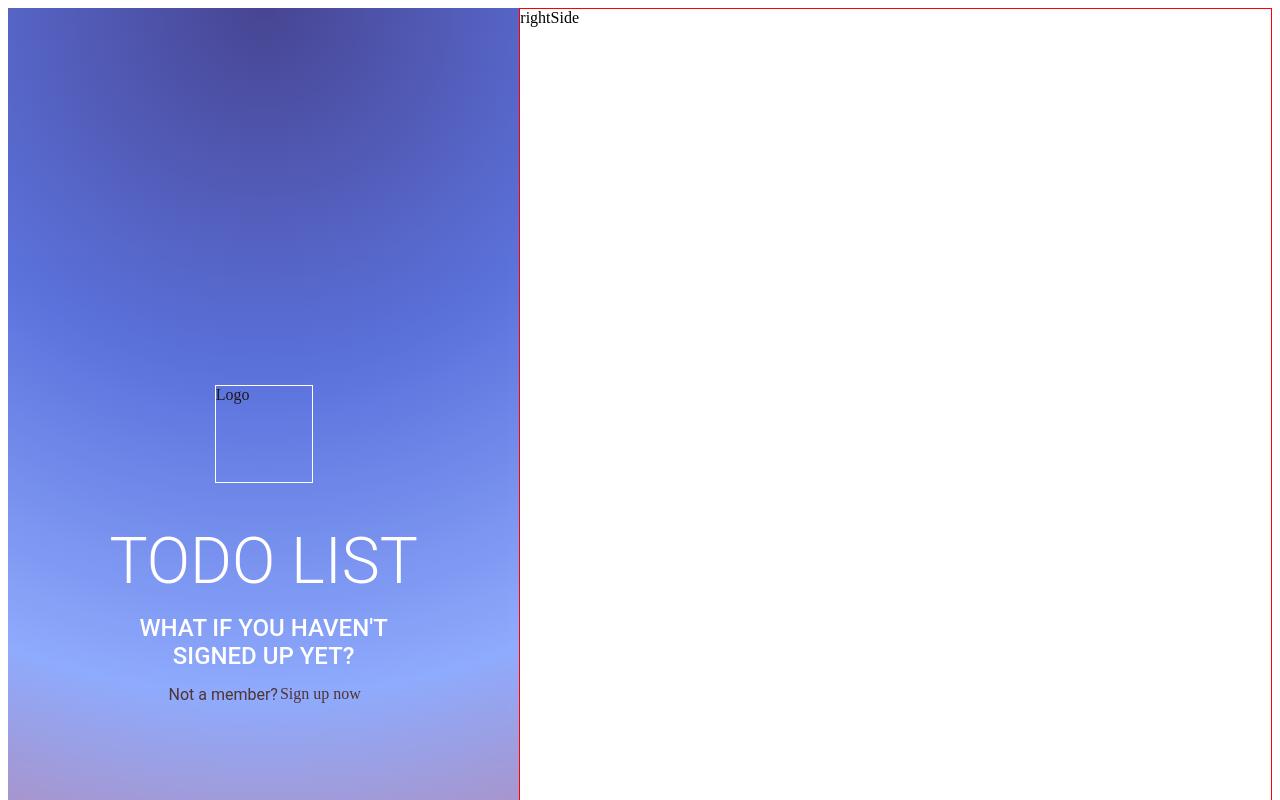
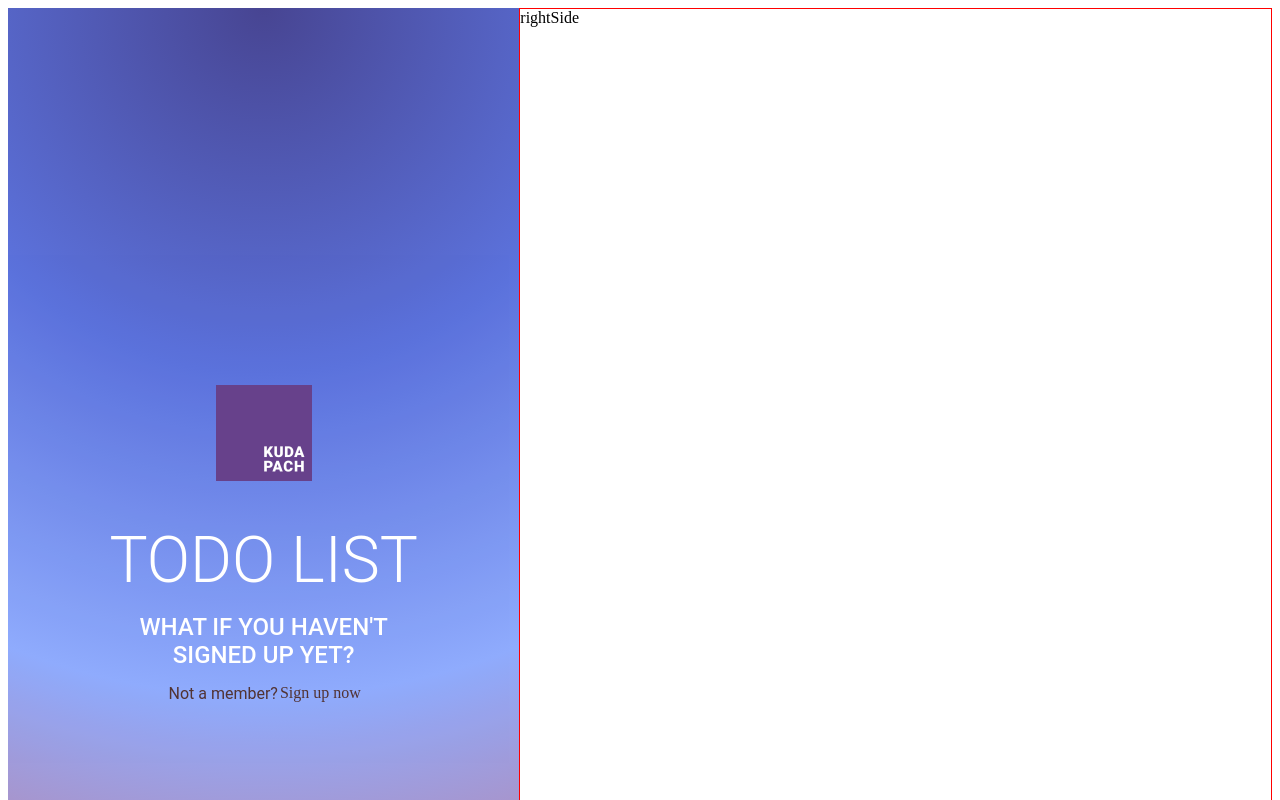
Before and after one commit to codestates/KUDAPACH_TODOLIST-client, a React (Create React App) app: page /login in a window 1280 px wide. Shown: the top 800 px of the page. Built offline with nearby package versions, Linux system fonts and the light colour scheme.

Commit message:
[01] Update Login page logo
leftSide에 logo img를 삽입하기 위해
logo img를 해당 크기(96px)로 변경 후
삽입함. task01번 완료.

```diff
--- a/src/css/Login.css
+++ b/src/css/Login.css
@@ -25,7 +25,7 @@
 .logo {
   width: 96px;
   height:96px;
-  border: 1px white solid;
+  background-image: url(../asset/img/project_logo.png);
 }
 
 .comment {
--- a/src/pages/Login.js
+++ b/src/pages/Login.js
@@ -7,7 +7,7 @@ class Login extends React.Component {
       <div className="allLoginPage">
         <div className="leftSide">
           <div className="leftMiddle">
-            <div className="logo">Logo</div>
+            <div className="logo" />
             <div className="comment">
               <div className="mainName">TODO LIST</div>
               <div className="mainText">
```
Also changed, not shown: src/asset/img/project_logo.png.
